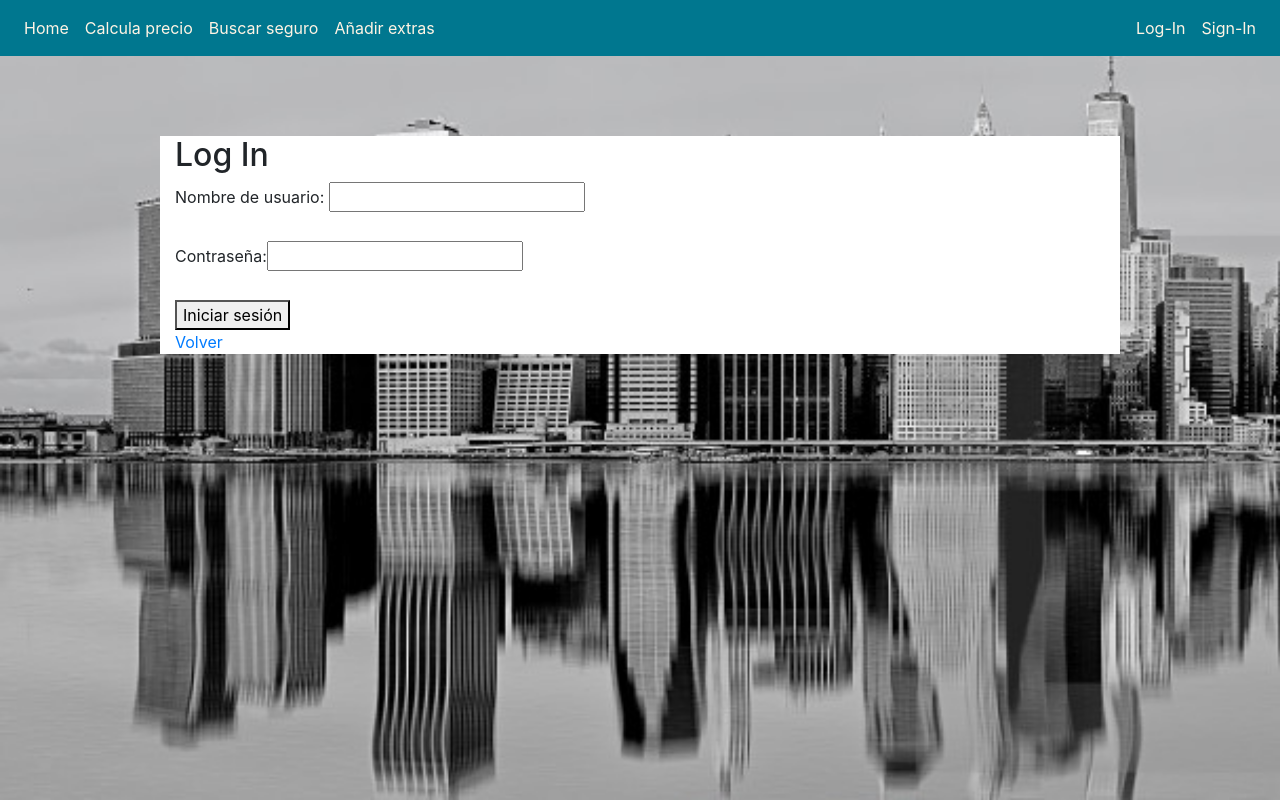
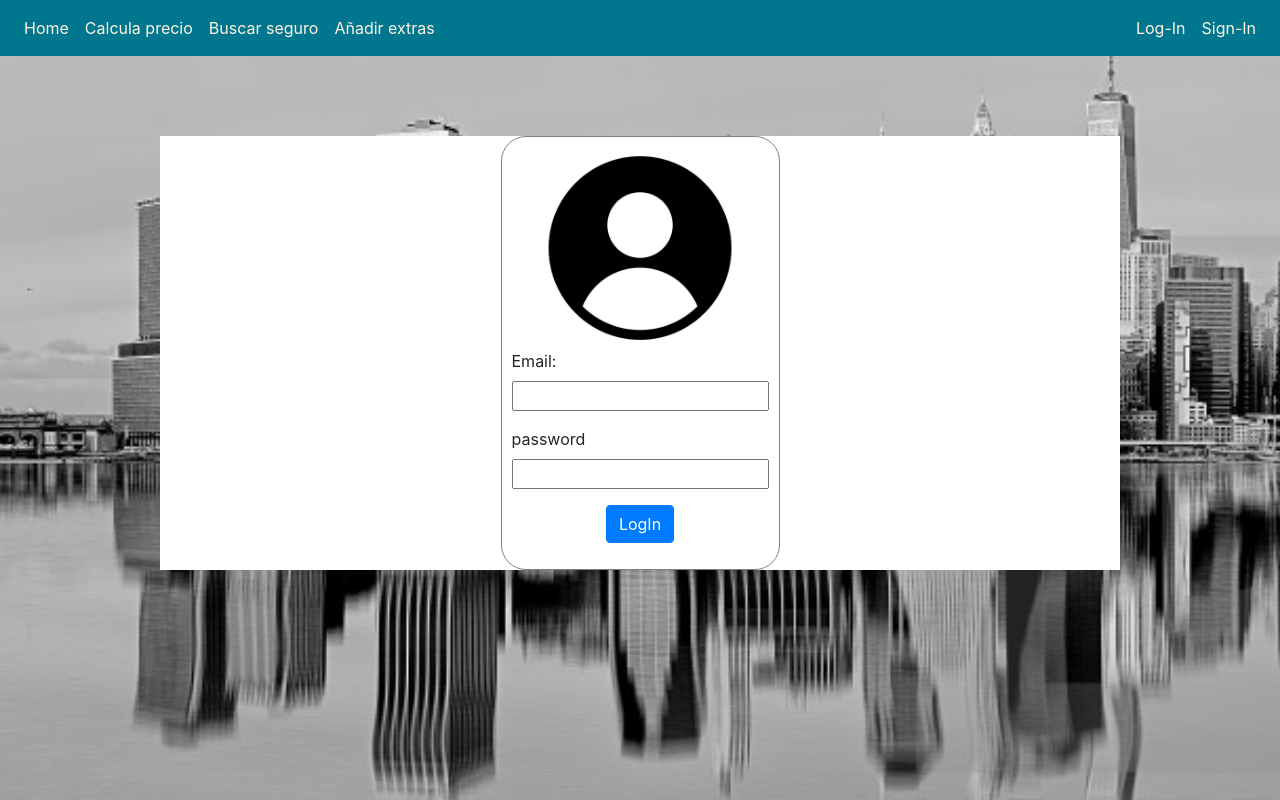
Before and after one commit to AlexanderAlvarezMarques/GS1-Final-Project, a React (Create React App) app: page /logIn in a window 1280 px wide. Built offline with nearby package versions, Linux system fonts and the light colour scheme; no server answers.

Commit message:
Add css LogIn

```diff
--- a/public/index.html
+++ b/public/index.html
@@ -66,7 +66,7 @@
 						<a class="nav-link" href="/logIn">Log-In</a>
 					</li>
 					<li class="nav-item">
-						<a class="nav-link" href="#">Sign-In</a>
+						<a class="nav-link" href="/SignUp">Sign-In</a>
 					</li>
 				</ul>
 			</div>
--- a/src/App.css
+++ b/src/App.css
@@ -86,7 +86,6 @@ body {
 }
 
 /* Claims */
-
 .claims {
     width: 100%;
     display: flex;
@@ -243,7 +242,7 @@ body {
     }
     .login {
         width: 30%;
-        margin: 5px auto;
+        margin: 10px auto;
         padding: 10px;
         border-radius: 25px;
         border: 1px grey solid;
--- a/src/componentes/LogIn.js
+++ b/src/componentes/LogIn.js
@@ -1,7 +1,7 @@
 import React, { Fragment, useState } from "react";
 import { Link } from "react-router-dom";
-import {auth} from '../firebaseConfig'
-import {useHistory} from 'react-router-dom';
+import { auth } from '../firebaseConfig'
+import { useHistory } from 'react-router-dom';
 
 const LogIn = () => {
 
@@ -53,35 +53,28 @@ const LogIn = () => {
     //    HTML
     return (
         <Fragment>
-      {error ? <p>Tiene que iniciar sesion con un usuario registrado </p> : null }
-      <form onSubmit={iniciarSesion}>
-        <h2> Log In</h2>
-        <div>
-          <label>Nombre de usuario:&nbsp;</label>
-          <input
-            type="text"
-            name="userName"
-            value={userName}
-            onChange={obtenerDatos}
-          />
+
+            <form class="login" onSubmit={iniciarSesion}>
+
+                {error ? <p>Tiene que iniciar sesion con un usuario registrado </p> : null}
+
+                <div class="form-group login-image">
+                    <img src="content/images/loginImage.png" alt="Login image"/>
                 </div>
-        <br></br>
-        <div>
-          <label>
-            Contraseña:
-          </label>
-          <input
-            type="password"
-            name="passwd"
-            value={passwd}
-            onChange={obtenerDatos}
-          />
+
+                <div class="form-group">
+                    <label>Email:</label>
+                    <input type="text" name="userName" value={userName} onChange={obtenerDatos} required/>
                 </div>
-        <br></br>
-        {error ? <a>Debes rellenar todos los campos</a> : null}
-        <button type="submit">Iniciar sesión</button>
-        <br></br>
-        <Link to={"/"}>Volver</Link>
+
+                <div class="form-group">
+                    <label>password</label>
+                    <input type="password" name="passwd" value={passwd} onChange={obtenerDatos} required/>
+                </div>
+
+                <div class="form-group">
+                    <input type="submit" value="LogIn" class="btn btn-primary submit"/>
+                </div>
             </form>
         </Fragment>
     );
```
Lines whose indentation alone changed are shown as unchanged.
